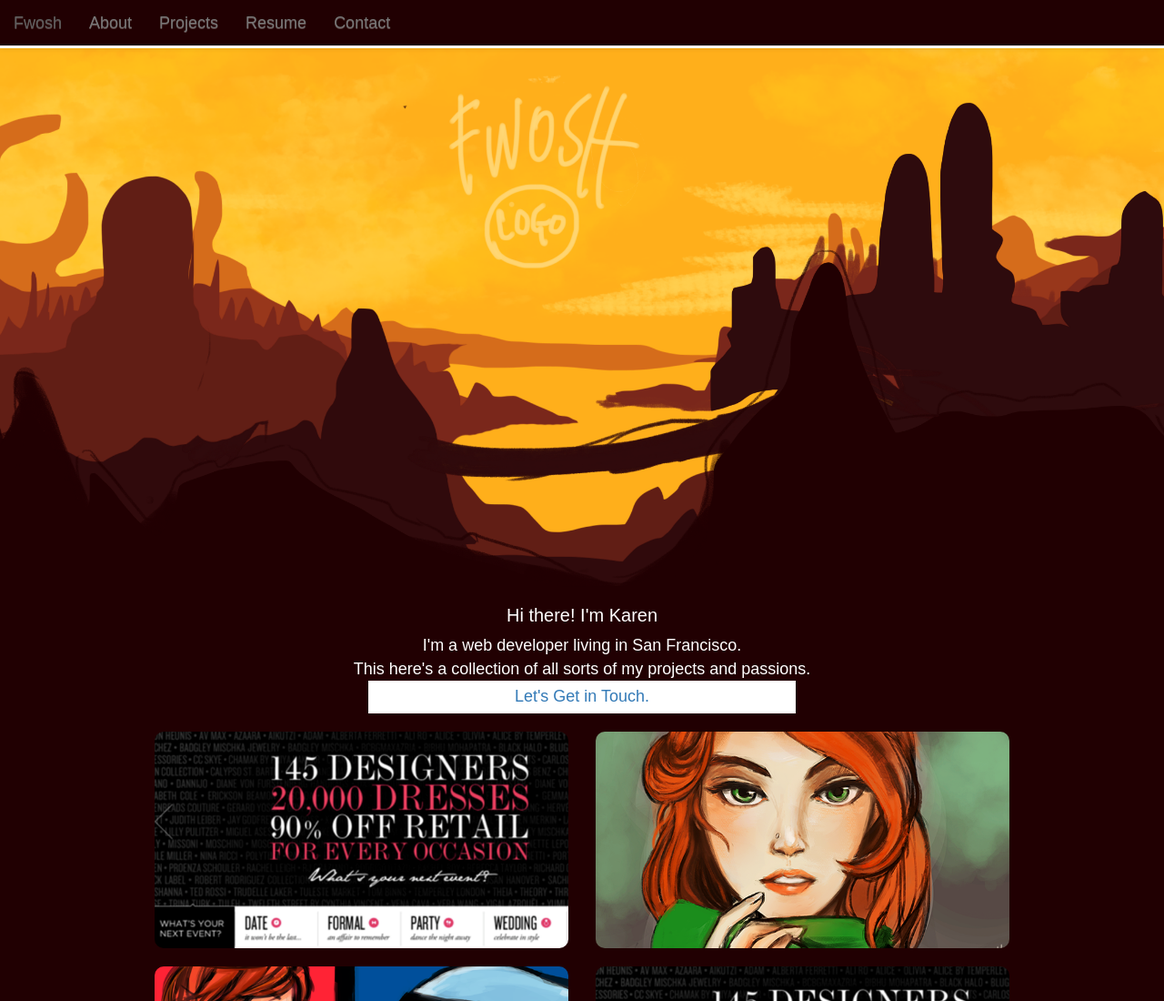
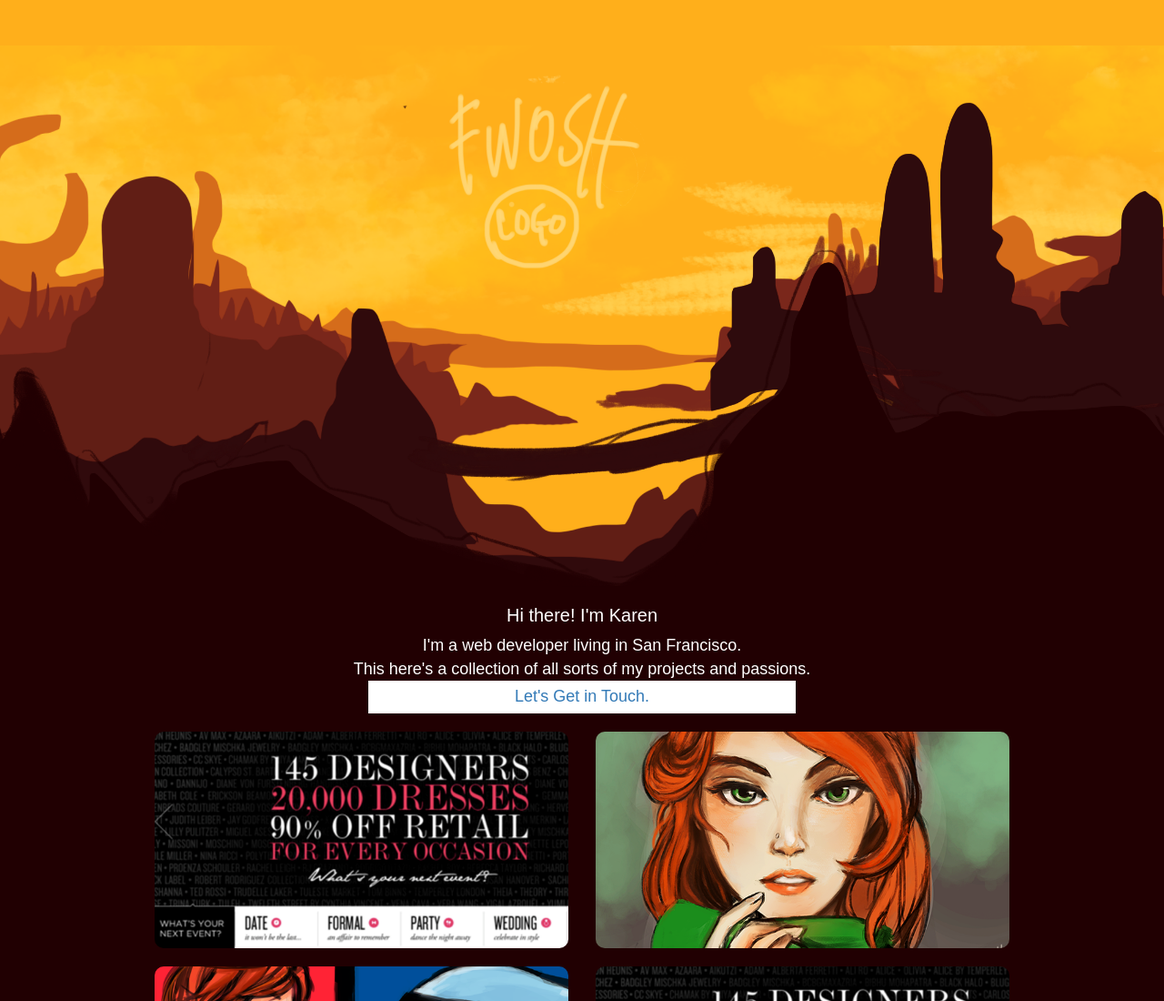
Before and after one commit to fwosh/fwosh.github.io, a website with bundled scripts: page index.html in a window 1280 px wide. Shown: the top 1100 px of the page at 91% size. Built offline with nearby package versions, Linux system fonts and the light colour scheme; a web font is replaced by a local one.

Commit message:
removing nav

```diff
--- a/index.html
+++ b/index.html
@@ -4,18 +4,20 @@
 <meta name="viewport" content="width=device-width, initial-scale=1">
 
 <head>
-    <title>FWOSH</title>
+    <title>Fwosh</title>
     <link rel="stylesheet" href="https://maxcdn.bootstrapcdn.com/bootstrap/3.3.7/css/bootstrap.min.css" integrity="sha384-BVYiiSIFeK1dGmJRAkycuHAHRg32OmUcww7on3RYdg4Va+PmSTsz/K68vbdEjh4u" crossorigin="anonymous">
     <link rel="stylesheet" href="https://maxcdn.bootstrapcdn.com/bootstrap/3.3.7/css/bootstrap-theme.min.css" integrity="sha384-rHyoN1iRsVXV4nD0JutlnGaslCJuC7uwjduW9SVrLvRYooPp2bWYgmgJQIXwl/Sp" crossorigin="anonymous">
     <script src="https://maxcdn.bootstrapcdn.com/bootstrap/3.3.7/js/bootstrap.min.js" integrity="sha384-Tc5IQib027qvyjSMfHjOMaLkfuWVxZxUPnCJA7l2mCWNIpG9mGCD8wGNIcPD7Txa" crossorigin="anonymous"></script>
+
     <link rel="stylesheet" href="css/magnific-popup.css" type="text/css" media="screen" charset="utf-8">
     <link rel="stylesheet" href="css/style.css" type="text/css" media="screen" charset="utf-8">
+
     <link href="https://fonts.googleapis.com/css?family=Palanquin+Dark" rel="stylesheet">
 </head>
 
 <body>
     <div id="page">
-        <nav class="navbar navbar-default navbar-fixed-top">
+        <!--<nav class="navbar navbar-default navbar-fixed-top">
             <div class="container">
                 <div class="navbar-header">
                     <button type="button" class="navbar-toggle collapsed" data-toggle="collapse" data-target="#navbar" aria-expanded="false" aria-controls="navbar">
@@ -37,7 +39,7 @@
                     </ul>
                 </div>
             </div>
-        </nav>
+        </nav>-->
         <div class="keyart" id="nonparallax">
         </div>
         <div class="keyart" id="parallax">
```
